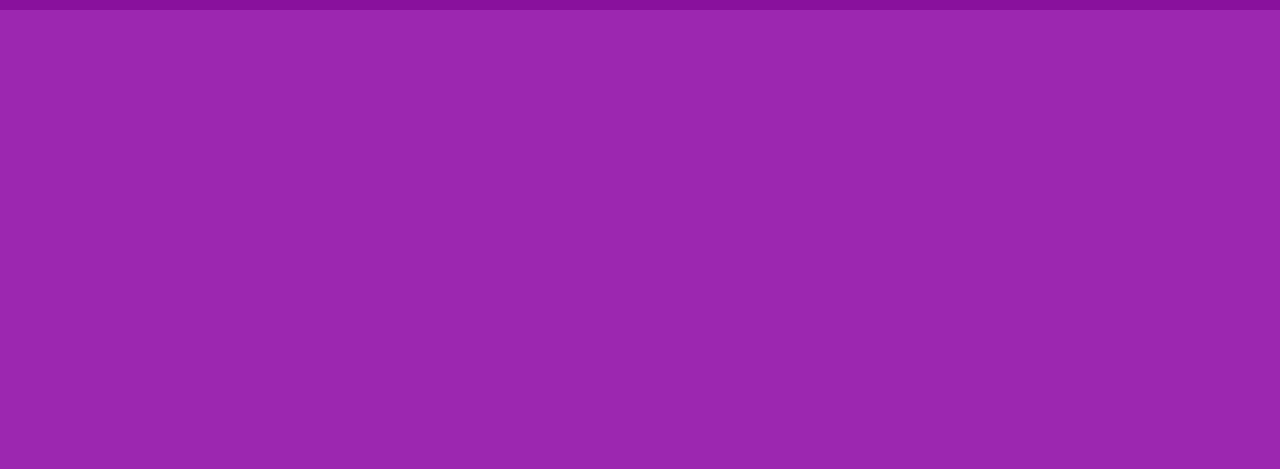
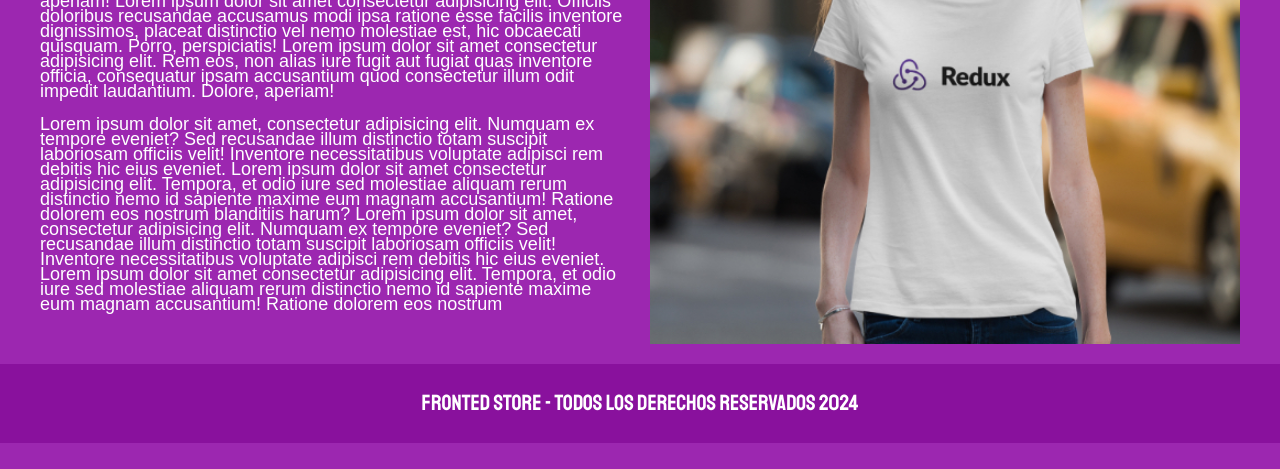
Before and after one commit to Dawdax/FrontEnd-Store, a plain HTML site: page nosotros.html in a window 1280 px wide. Shown: the part 331-800 px from the top of the page. Drawn offline with Linux system fonts and the light colour scheme.

Commit message:
Se agregó la sección del texto e imagen de nosotros y se le puso diseño

```diff
--- a/css/style.css
+++ b/css/style.css
@@ -154,3 +154,25 @@ h3{
 
     }
  }
+
+ /*Nosotros*/
+ .nosotros{
+    display: grid;
+    grid-template-rows: repeat(2,auto);
+
+ }
+ @media (min-width: 768px) {
+    .nosotros{
+        grid-template-columns: repeat(2,1fr);
+        column-gap: 2rem;
+     }
+ }
+ .nosotros__imagen{
+    width: 100%;
+    grid-row: 1 / 2;
+ }
+ @media (min-width: 768px) {
+    .nosotros__imagen{
+        grid-column: 2 / 3;
+     }
+ }
--- a/nosotros.html
+++ b/nosotros.html
@@ -1,15 +1,17 @@
 <!DOCTYPE html>
 <html lang="en">
+
 <head>
     <meta charset="UTF-8">
     <meta name="viewport" content="width=device-width, initial-scale=1.0">
     <title>Fronted Store</title>
     <link rel="preconnect" href="https://fonts.googleapis.com">
-<link rel="preconnect" href="https://fonts.gstatic.com" crossorigin>
-<link href="https://fonts.googleapis.com/css2?family=Staatliches&display=swap" rel="stylesheet">
+    <link rel="preconnect" href="https://fonts.gstatic.com" crossorigin>
+    <link href="https://fonts.googleapis.com/css2?family=Staatliches&display=swap" rel="stylesheet">
     <link rel="stylesheet" href="css/style.css">
     <link rel="stylesheet" href="css/Normalize.css">
 </head>
+
 <body>
     <header class="header">
         <a href="index.html">
@@ -22,9 +24,41 @@
     </nav>
     <main class="contenedor">
         <h2>Nosotros</h2>
+        <div class="nosotros">
+            <div class="nosotros__contenido">
+                <p>
+                    Lorem ipsum dolor sit amet consectetur adipisicing elit. Rem eos, non alias iure fugit aut fugiat
+                    quas inventore officia, consequatur ipsam accusantium quod consectetur illum odit impedit
+                    laudantium. Dolore, aperiam!
+                    Lorem ipsum dolor sit amet consectetur adipisicing elit. Officiis doloribus recusandae accusamus
+                    modi ipsa ratione esse facilis inventore dignissimos, placeat distinctio vel nemo molestiae est, hic
+                    obcaecati quisquam. Porro, perspiciatis!
+                    Lorem ipsum dolor sit amet consectetur adipisicing elit. Rem eos, non alias iure fugit aut fugiat
+                    quas inventore officia, consequatur ipsam accusantium quod consectetur illum odit impedit
+                    laudantium. Dolore, aperiam!
+
+                </p>
+                <p>
+                    Lorem ipsum dolor sit amet, consectetur adipisicing elit. Numquam ex tempore eveniet? Sed recusandae
+                    illum distinctio totam suscipit laboriosam officiis velit! Inventore necessitatibus voluptate
+                    adipisci rem debitis hic eius eveniet.
+                    Lorem ipsum dolor sit amet consectetur adipisicing elit. Tempora, et odio iure sed molestiae aliquam
+                    rerum distinctio nemo id sapiente maxime eum magnam accusantium! Ratione dolorem eos nostrum
+                    blanditiis harum?
+                    Lorem ipsum dolor sit amet, consectetur adipisicing elit. Numquam ex tempore eveniet? Sed recusandae
+                    illum distinctio totam suscipit laboriosam officiis velit! Inventore necessitatibus voluptate
+                    adipisci rem debitis hic eius eveniet.
+                    Lorem ipsum dolor sit amet consectetur adipisicing elit. Tempora, et odio iure sed molestiae aliquam
+                    rerum distinctio nemo id sapiente maxime eum magnam accusantium! Ratione dolorem eos nostrum
+
+                </p>
+            </div>
+            <img class="nosotros__imagen" src="img/nosotros.jpg" alt="imagen nosotros">
+        </div>
     </main>
     <footer class="footer">
         <p class="footer__texto">Fronted Store - Todos los derechos reservados 2024</p>
     </footer>
 </body>
+
 </html>
```
